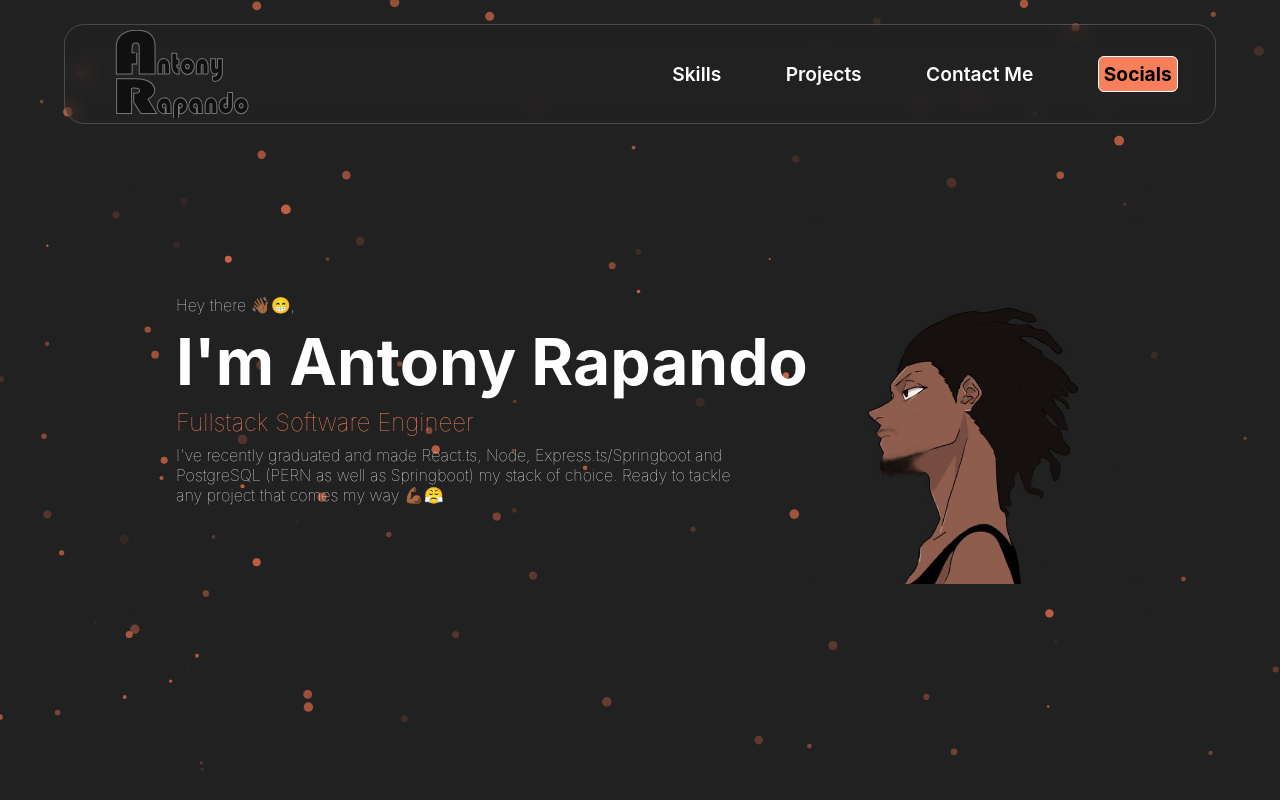
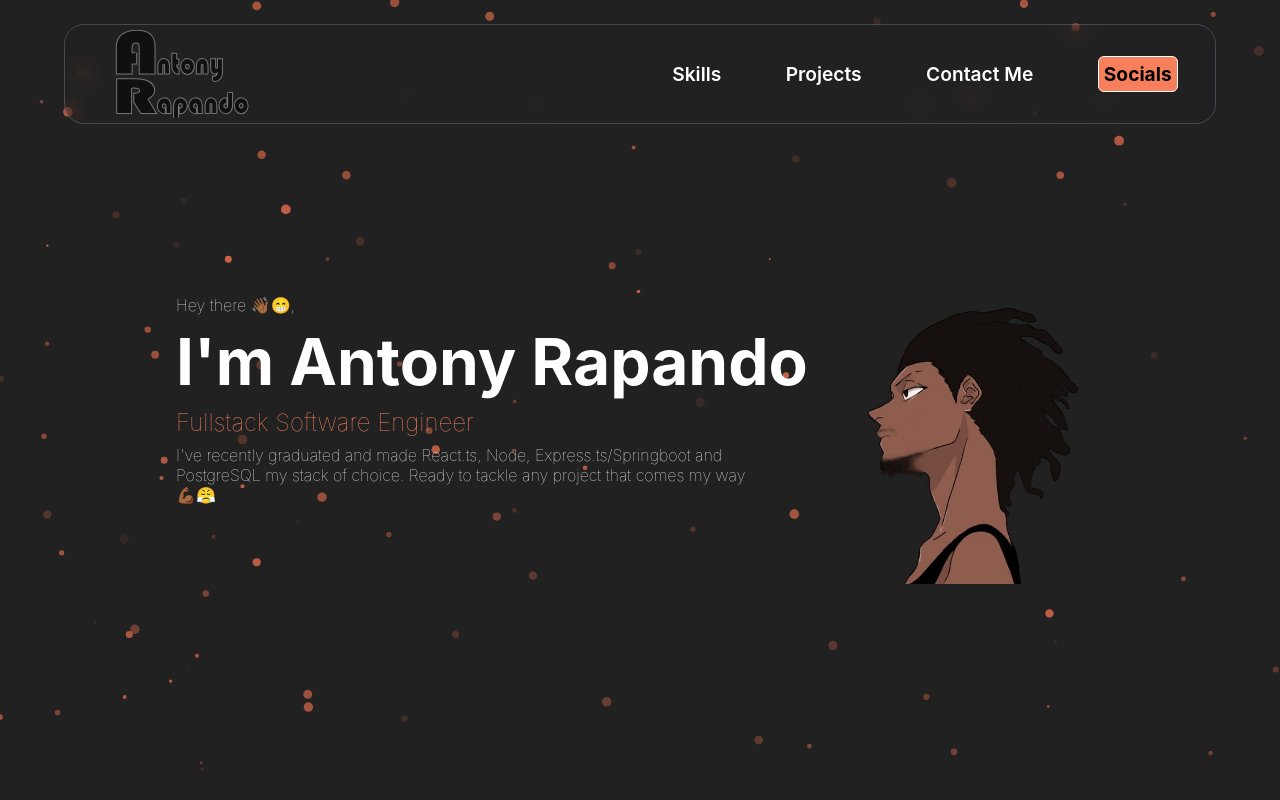
Before and after one commit to Ace1012/antony-rapando-portfolio, a React (Vite) app: page / in a window 1280 px wide. Shown: the top 800 px of the page. Built offline with nearby package versions, Linux system fonts and the light colour scheme.

Commit message:
- Small change to home screen text.

```diff
--- a/src/Home.tsx
+++ b/src/Home.tsx
@@ -73,7 +73,7 @@ const Home = () => {
             <span id="role" data-tool-tip="(┛ಠ_ಠ)┛彡┻━┻">Fullstack Software Engineer</span>
             <p id="description">
               I've recently graduated and made React.ts, Node, Express.ts/Springboot and PostgreSQL
-               (PERN as well as Springboot) my stack of choice. Ready to tackle any project that comes my way
+               my stack of choice. Ready to tackle any project that comes my way
               💪🏾😤
             </p>
           </div>
```
Also changed, not shown: src/polyComponent.tsx (+6 -2 lines).
